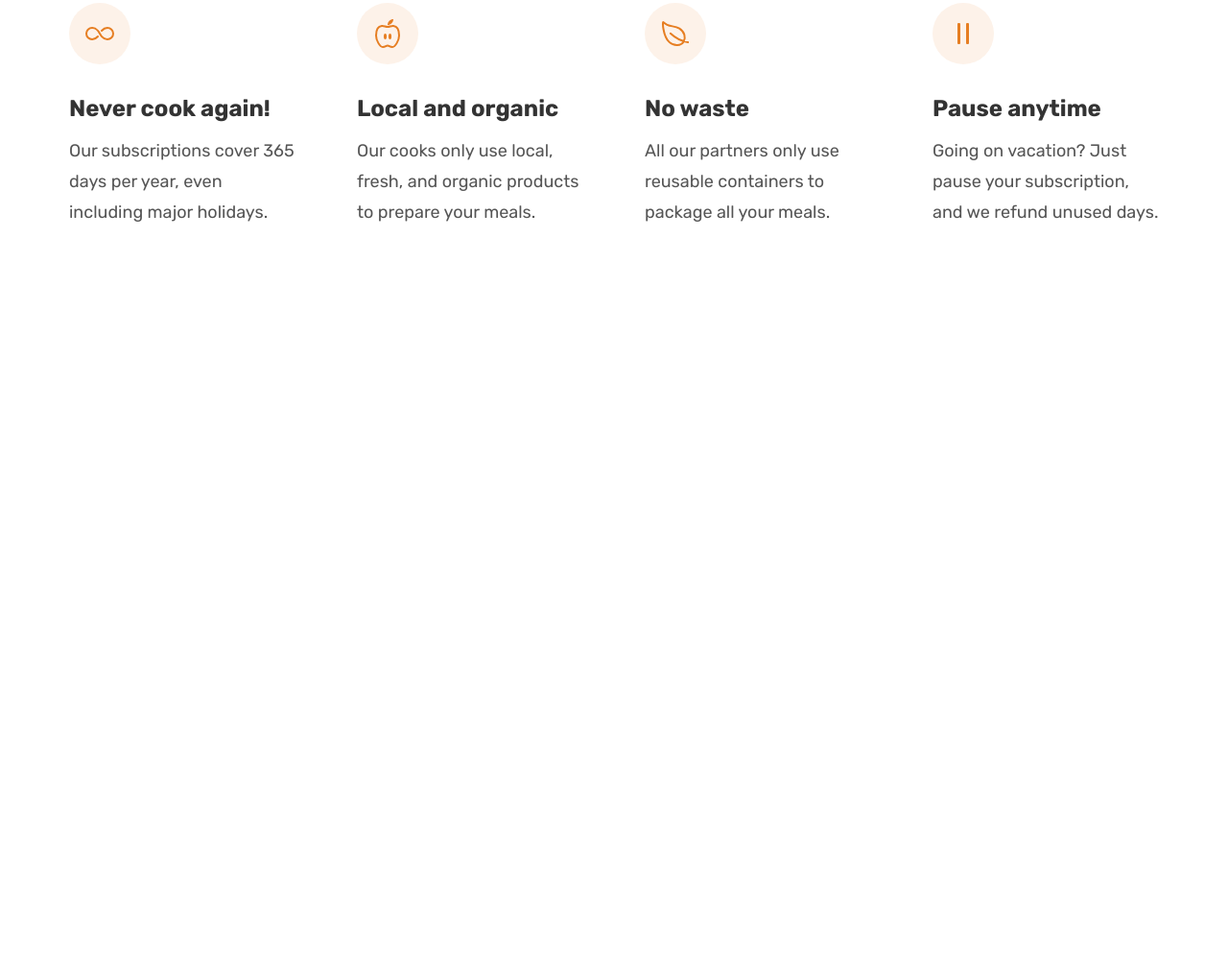
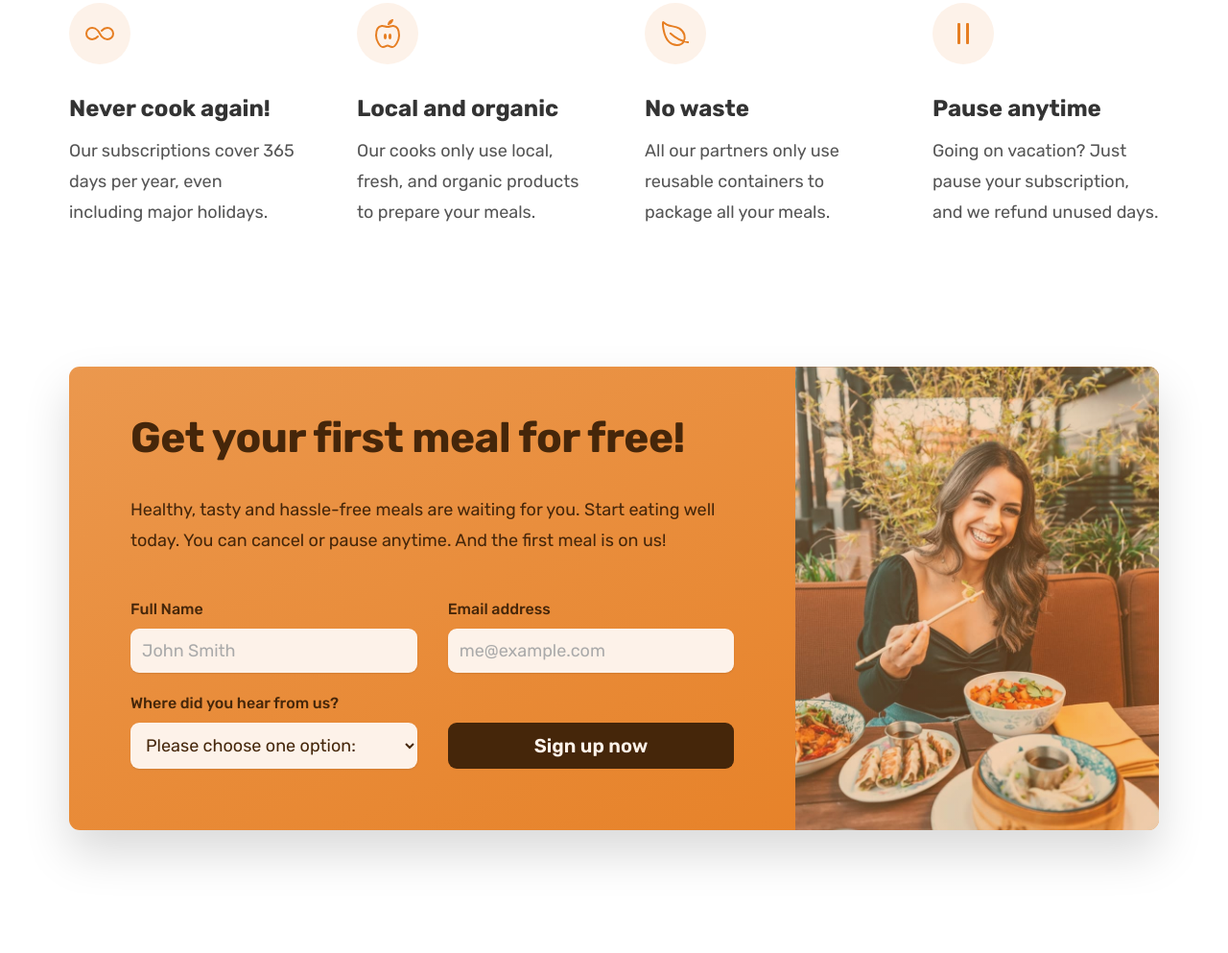
Before and after one commit to xxrBear/omnifood, a plain HTML site: page index.html in a window 1280 px wide. Shown: the part 5622-6615 px from the top of the page at 96% size. Before the commit the page ends 5956 px from the top, so only its background shows below. Drawn offline with nearby package versions, Linux system fonts and the light colour scheme.

Commit message:
添加联系方式

```diff
--- a/css/general.css
+++ b/css/general.css
@@ -66,6 +66,11 @@ Medium: 11px
     box-sizing: border-box;
 }
 
+*:focus {
+    outline: none;
+    box-shadow: 0 0 0 0.8rem rgba(230, 125, 34, 0.5);
+}
+
 html {
     font-size: 62.5%;
 }
@@ -77,16 +82,29 @@ body {
     color: #555;
 }
 
-.btn:link,
-.btn:visited {
+.btn, .btn:link, .btn:visited {
     display: inline-block;
-
     text-decoration: none;
-    border-radius: 9px;
     font-size: 2rem;
-    cursor: pointer;
     font-weight: 600;
     padding: 1.6rem 3.2rem;
+    border-radius: 9px;
+    border: none;
+    cursor: pointer;
+    font-family: inherit;
+    transition: 0.3s;
+}
+
+.btn--form {
+    background-color: #45260a;
+    color: #fdf2e9;
+    align-self: end;
+    padding: 1.2rem;
+}
+
+.btn--form:hover {
+    background-color: #fff;
+    color: #555;
 }
 
 /* .btn:hover,
--- a/css/style.css
+++ b/css/style.css
@@ -527,3 +527,91 @@ header
     font-size: 1.8rem;
     line-height: 1.8;
 }
+
+
+/**************************/
+/* CTA SECTION */
+/**************************/
+
+.section-cta {
+    /* top / right / bottom / left */
+    /* padding: 9.6rem 0 12.8rem 0; */
+
+    /* top / horizontal / left */
+    padding: 4.8rem 0 12.8rem;
+}
+
+.cta {
+    display: grid;
+    grid-template-columns: 2fr 1fr;
+    /* background-color: #e67e22; */
+    box-shadow: 0 2.4rem 4.8rem rgba(0, 0, 0, 0.15);
+    border-radius: 11px;
+
+    background-image: linear-gradient(to right bottom, #eb984e, #e67e22);
+    overflow: hidden;
+}
+
+.cta-text-box {
+    padding: 4.8rem 6.4rem 6.4rem 6.4rem;
+    color: #45260a;
+}
+
+.cta .heading-secondary {
+    /* color: #45260a; */
+    color: inherit;
+    margin-bottom: 3.2rem;
+}
+
+.cta-text {
+    font-size: 1.8rem;
+    line-height: 1.8;
+    margin-bottom: 4.8rem;
+}
+
+.cta-img-box {
+    background-image: linear-gradient(
+            to right bottom,
+            rgba(235, 151, 78, 0.35),
+            rgba(230, 125, 34, 0.35)
+    ),
+    url("../img/eating.jpg");
+    background-size: cover;
+    background-position: center;
+}
+
+.cta-form {
+    display: grid;
+    grid-template-columns: 1fr 1fr;
+    column-gap: 3.2rem;
+    row-gap: 2.4rem;
+}
+
+.cta-form label {
+    display: block;
+    font-size: 1.6rem;
+    font-weight: 500;
+    margin-bottom: 1.2rem;
+}
+
+.cta-form input,
+.cta-form select {
+    width: 100%;
+    padding: 1.2rem;
+    font-size: 1.8rem;
+    font-family: inherit;
+    color: inherit;
+    border: none;
+    background-color: #fdf2e9;
+    border-radius: 9px;
+    box-shadow: 0 1px 2px rgba(0, 0, 0, 0.1);
+}
+
+.cta-form input::placeholder {
+    color: #aaa;
+}
+
+.cta *:focus {
+    outline: none;
+    box-shadow: 0 0 0 0.8rem rgba(253, 242, 233, 0.5);
+}
--- a/index.html
+++ b/index.html
@@ -545,6 +545,66 @@
             </div>
         </div>
     </section>
+
+    <section class="section-cta">
+        <div class="container">
+            <div class="cta">
+                <div class="cta-text-box">
+                    <h2 class="heading-secondary">Get your first meal for free!</h2>
+                    <p class="cta-text">
+                        Healthy, tasty and hassle-free meals are waiting for you. Start
+                        eating well today. You can cancel or pause anytime. And the
+                        first meal is on us!
+                    </p>
+
+                    <form class="cta-form" action="#">
+                        <div>
+                            <label for="full-name">Full Name</label>
+                            <input
+                                    id="full-name"
+                                    type="text"
+                                    placeholder="John Smith"
+                                    required
+                            />
+                        </div>
+
+                        <div>
+                            <label for="email">Email address</label>
+                            <input
+                                    id="email"
+                                    type="email"
+                                    placeholder="me@example.com"
+                                    required
+                            />
+                        </div>
+
+                        <div>
+                            <label for="select-where">Where did you hear from us?</label>
+                            <select id="select-where" required>
+                                <option value="">Please choose one option:</option>
+                                <option value="friends">Friends and family</option>
+                                <option value="youtube">YouTube video</option>
+                                <option value="podcast">Podcast</option>
+                                <option value="ad">Facebook ad</option>
+                                <option value="others">Others</option>
+                            </select>
+                        </div>
+
+                        <button class="btn btn--form">Sign up now</button>
+
+                        <!-- <input type="checkbox" />
+                        <input type="number" /> -->
+                    </form>
+                </div>
+                <div
+                        class="cta-img-box"
+                        role="img"
+                        aria-label="Woman enjoying food"
+                ></div>
+            </div>
+        </div>
+    </section>
+
 </main>
 </body>
 </html>
```
